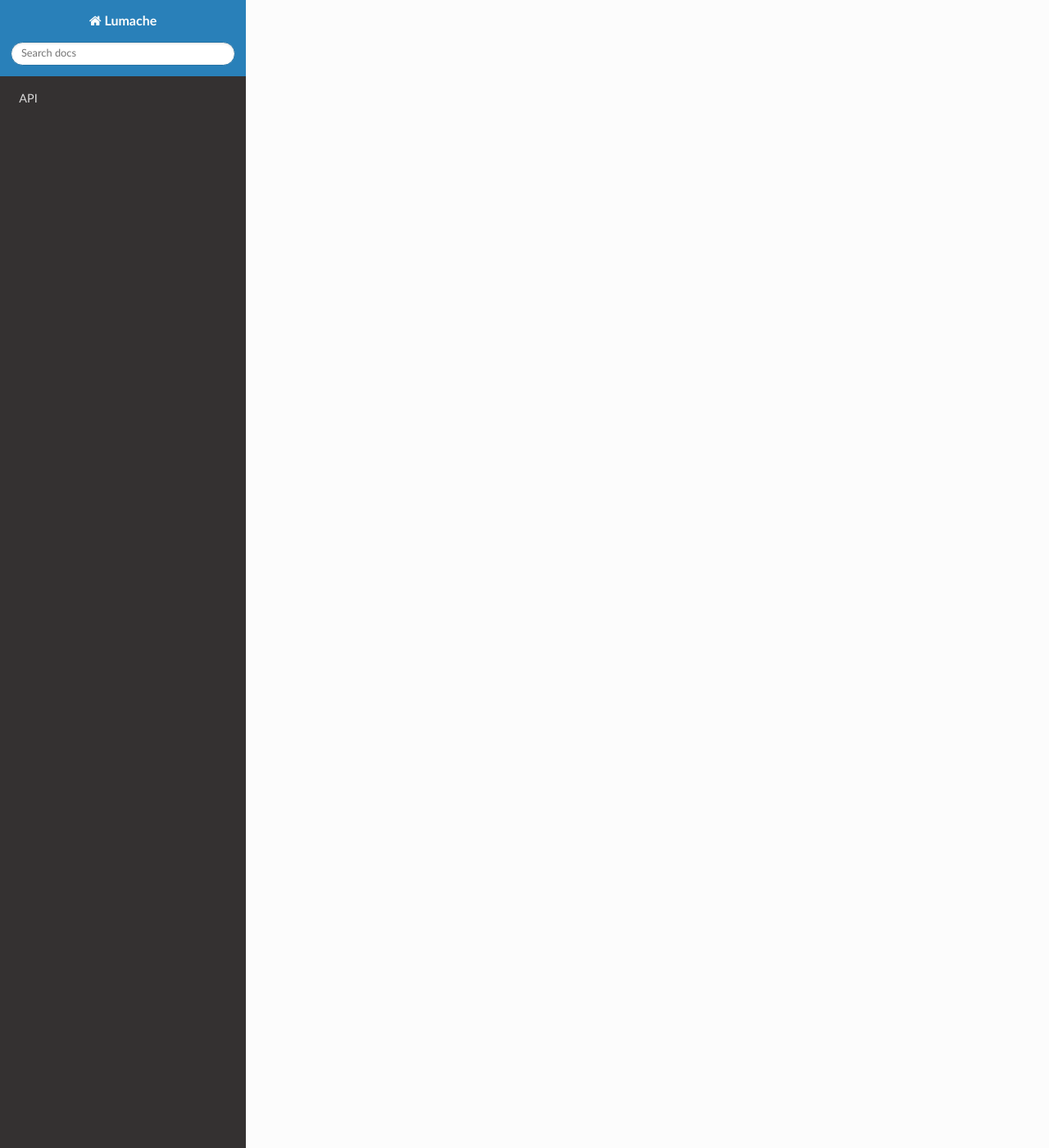
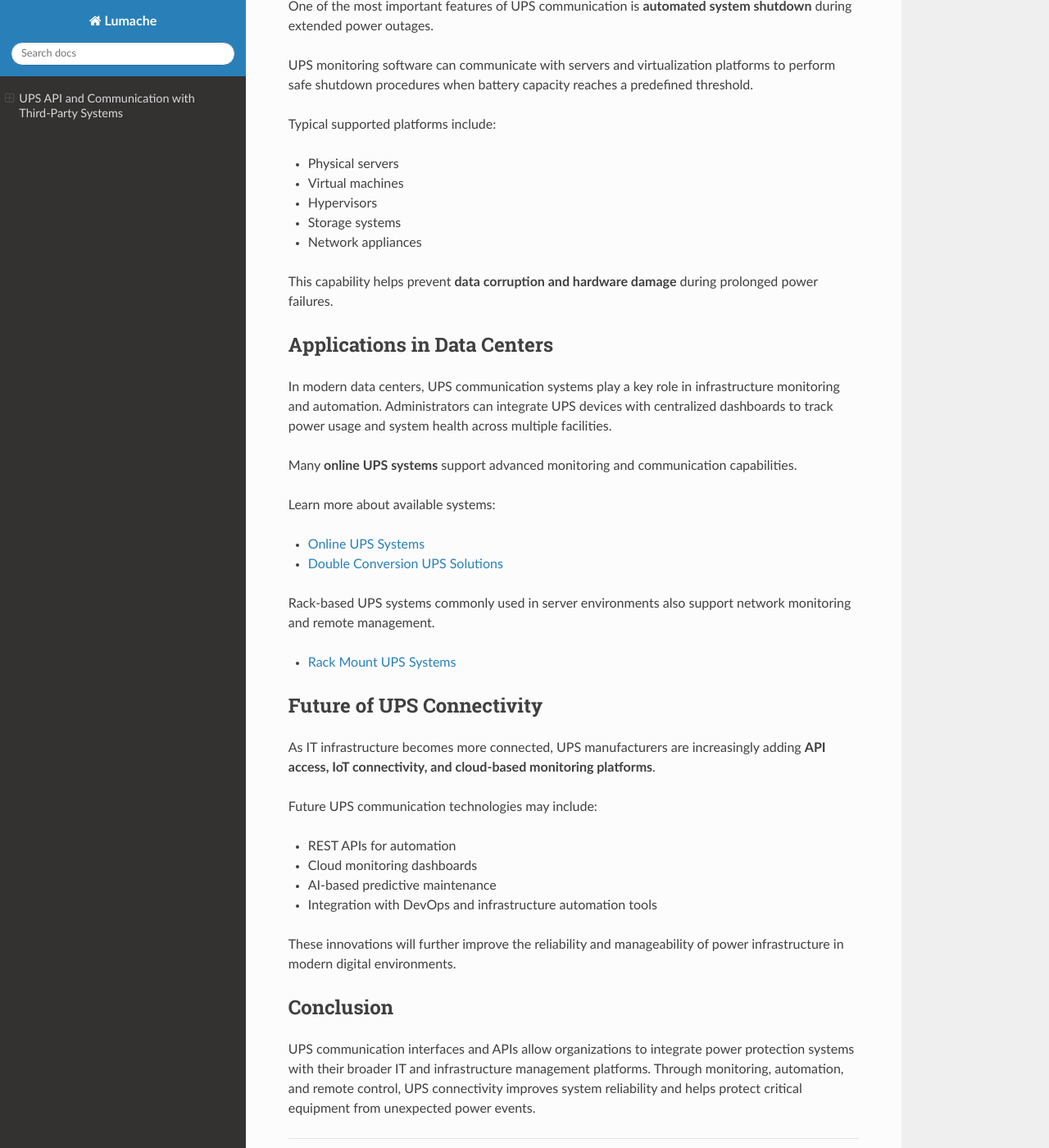
Before and after one commit to oliver88grant/readthedoc, a Sphinx documentation site: the page built from docs/source/api.rst, in a window 1280 px wide and 1400 px high, scrolled down 1841 px. Shown: the whole window at 82% size. Built offline with Sphinx 7.4.7 and the Read the Docs theme 3.1.0, drawn with Linux system fonts in a browser that asks for light colours; some of the changed text lies outside the part shown.

Commit message:
Update api.rst

```diff
--- a/docs/source/api.rst
+++ b/docs/source/api.rst
@@ -1,7 +1,113 @@
-API
-===
+UPS API and Communication with Third-Party Systems
+==================================================
 
-.. autosummary::
-   :toctree: generated
+Modern **Uninterruptible Power Supply (UPS)** systems are no longer standalone power devices. Many enterprise UPS solutions provide communication interfaces and APIs that allow integration with monitoring software, network management platforms, and third-party automation systems.
 
-   lumache
+Through these communication capabilities, administrators can monitor power conditions, receive alerts, and automate shutdown procedures to protect critical infrastructure.
+
+UPS Communication Interfaces
+----------------------------
+
+UPS systems typically support several communication methods to interact with external devices and management platforms.
+
+Common UPS communication interfaces include:
+
+* **SNMP (Simple Network Management Protocol)**
+* **USB communication**
+* **RS232 serial communication**
+* **Ethernet network cards**
+* **Modbus communication**
+* **Web management interfaces**
+
+These communication methods allow administrators to integrate UPS devices with existing IT infrastructure and monitoring tools.
+
+Network Management Cards
+------------------------
+
+Many enterprise UPS systems support **network management cards (NMC)** that enable remote monitoring over Ethernet. With an NMC installed, administrators can access the UPS through a web interface or management software.
+
+Typical capabilities include:
+
+* Real-time power status monitoring
+* Battery health monitoring
+* Event logging
+* Remote configuration
+* Email or SMS alarm notifications
+
+These functions are particularly useful in **data centers and distributed IT environments** where remote monitoring is essential.
+
+UPS Integration with Monitoring Platforms
+-----------------------------------------
+
+UPS systems can be integrated with various monitoring and management platforms to improve system reliability and automation.
+
+Examples of integration include:
+
+* **Network monitoring systems** (SNMP monitoring tools)
+* **Data center infrastructure management (DCIM) platforms**
+* **Building management systems (BMS)**
+* **Industrial automation platforms**
+* **Cloud monitoring dashboards**
+
+Through API or protocol-based communication, these platforms can collect UPS metrics such as:
+
+* Input voltage
+* Output voltage
+* Load percentage
+* Battery runtime
+* Temperature
+* Alarm events
+
+This allows IT teams to maintain visibility over power infrastructure and respond quickly to issues.
+
+UPS Shutdown Integration
+------------------------
+
+One of the most important features of UPS communication is **automated system shutdown** during extended power outages.
+
+UPS monitoring software can communicate with servers and virtualization platforms to perform safe shutdown procedures when battery capacity reaches a predefined threshold.
+
+Typical supported platforms include:
+
+* Physical servers
+* Virtual machines
+* Hypervisors
+* Storage systems
+* Network appliances
+
+This capability helps prevent **data corruption and hardware damage** during prolonged power failures.
+
+Applications in Data Centers
+----------------------------
+
+In modern data centers, UPS communication systems play a key role in infrastructure monitoring and automation. Administrators can integrate UPS devices with centralized dashboards to track power usage and system health across multiple facilities.
+
+Many **online UPS systems** support advanced monitoring and communication capabilities.
+
+Learn more about available systems:
+
+- `Online UPS Systems <https://www.upspower-supply.com/product-category/online-ups/>`_
+- `Double Conversion UPS Solutions <https://www.upspower-supply.com/product-tag/double-conversion-ups/>`_
+
+Rack-based UPS systems commonly used in server environments also support network monitoring and remote management.
+
+- `Rack Mount UPS Systems <https://www.rack-mount-ups.com/>`_
+
+Future of UPS Connectivity
+--------------------------
+
+As IT infrastructure becomes more connected, UPS manufacturers are increasingly adding **API access, IoT connectivity, and cloud-based monitoring platforms**.
+
+Future UPS communication technologies may include:
+
+* REST APIs for automation
+* Cloud monitoring dashboards
+* AI-based predictive maintenance
+* Integration with DevOps and infrastructure automation tools
+
+These innovations will further improve the reliability and manageability of power infrastructure in modern digital environments.
+
+Conclusion
+----------
+
+UPS communication interfaces and APIs allow organizations to integrate power protection systems with their broader IT and infrastructure management platforms. Through monitoring, automation, and remote control, UPS connectivity improves system reliability and helps protect critical equipment from unexpected power events.
```
